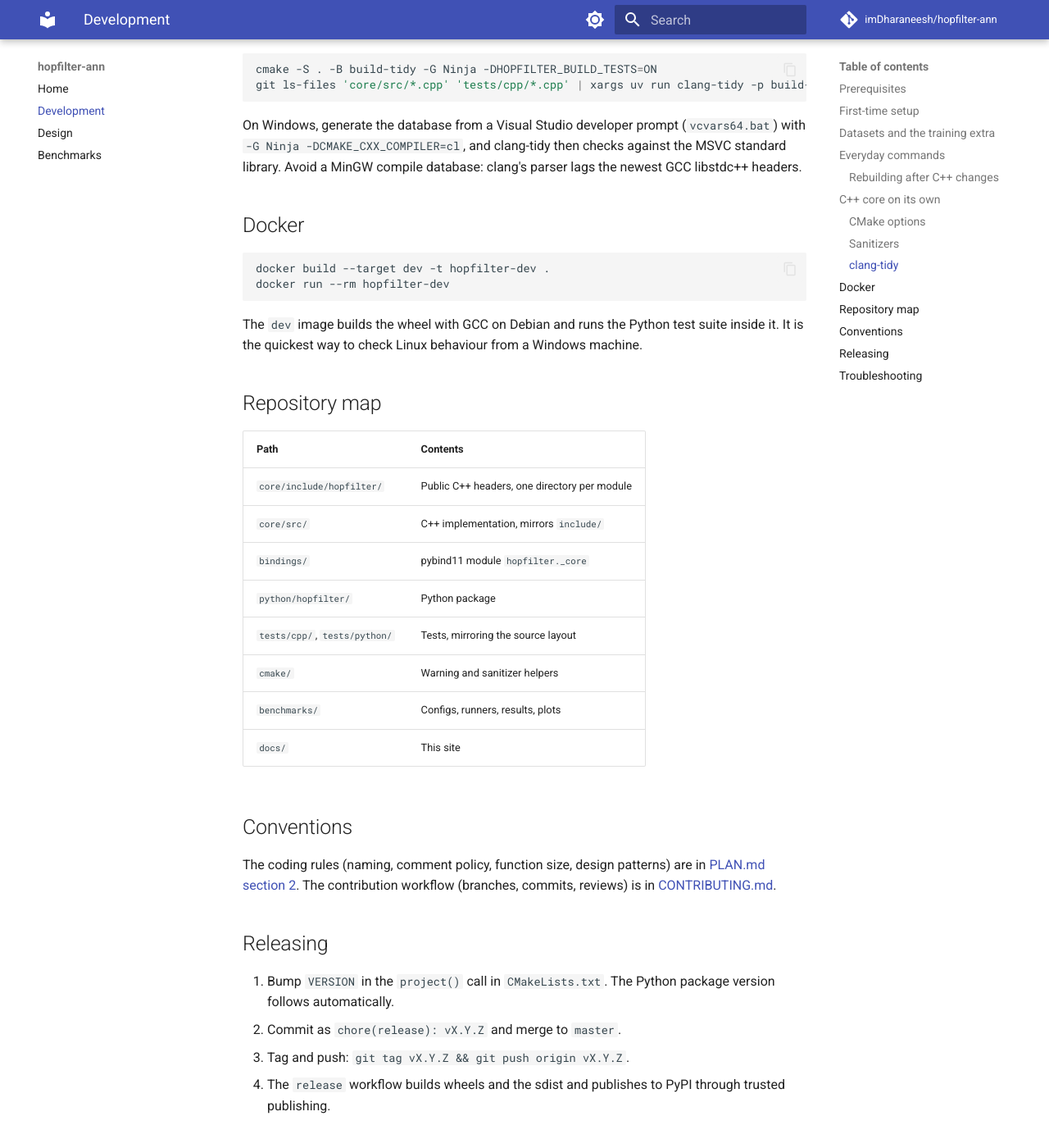
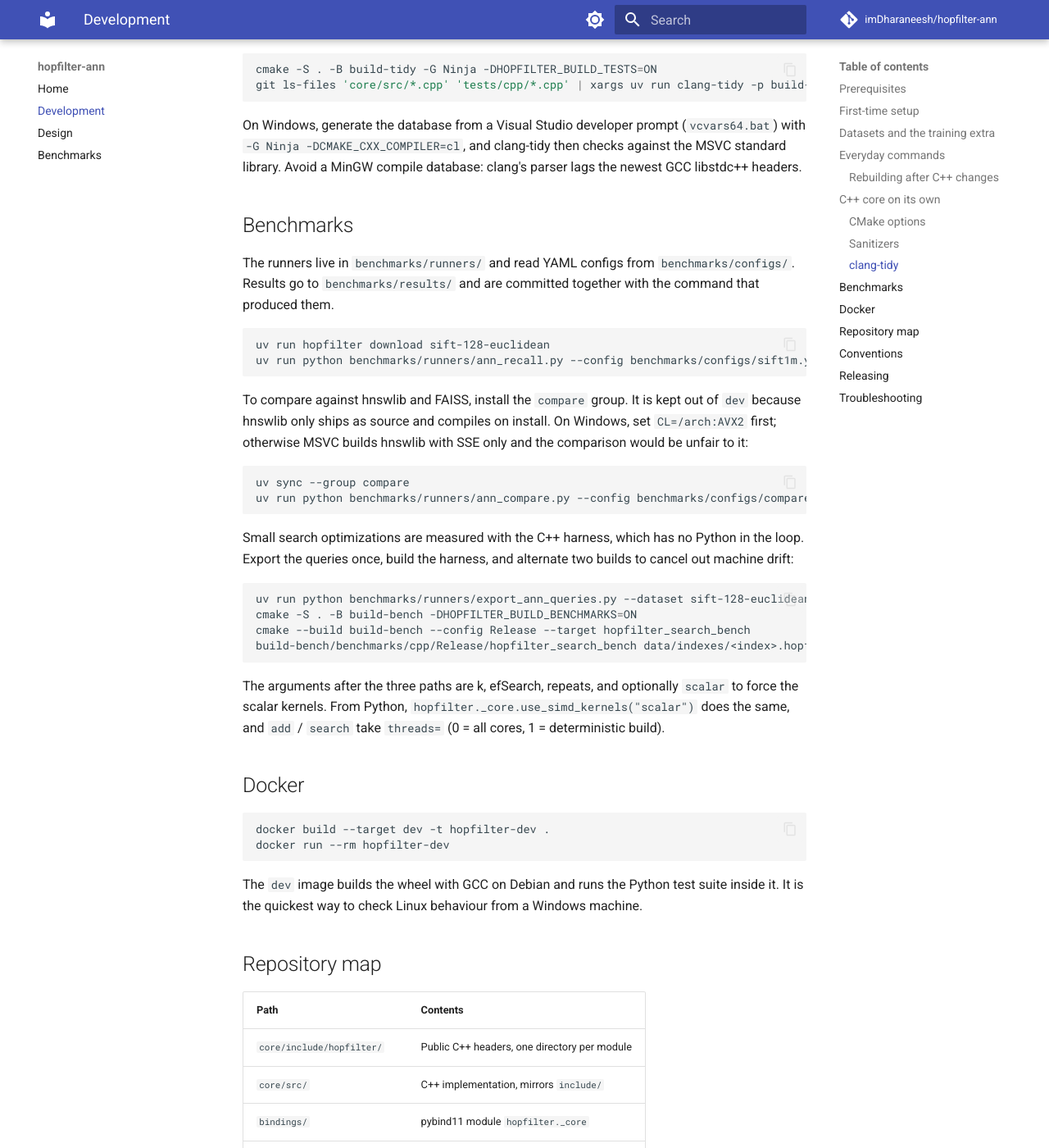
Before and after one commit to imDharaneesh/hopfilter-ann, an MkDocs documentation site: the page built from docs/development.md, in a window 1280 px wide and 1400 px high, scrolled down 3389 px. Shown: the whole window at 82% size. Built offline with MkDocs 1.6.1 and Material for MkDocs 9.7.7, drawn with Linux system fonts in a browser that asks for light colours; comment, search, counter and statistics services are not loaded.

Commit message:
docs: mark phase 3 done and document the benchmark tooling
PLAN records the outcome (fastest build, ahead with all threads, 4-7% behind single-threaded) and that the interleaved level-0 layout was not built. README and the docs landing page move to phase 4. development.md covers the compare group (with CL=/arch:AVX2 for hnswlib on windows), the c++ a/b harness, kernel switching and the threads arguments.

````diff
--- a/docs/development.md
+++ b/docs/development.md
@@ -118,6 +118,33 @@ git ls-files 'core/src/*.cpp' 'tests/cpp/*.cpp' | xargs uv run clang-tidy -p bui
 
 On Windows, generate the database from a Visual Studio developer prompt (`vcvars64.bat`) with `-G Ninja -DCMAKE_CXX_COMPILER=cl`, and clang-tidy then checks against the MSVC standard library. Avoid a MinGW compile database: clang's parser lags the newest GCC libstdc++ headers.
 
+## Benchmarks
+
+The runners live in `benchmarks/runners/` and read YAML configs from `benchmarks/configs/`. Results go to `benchmarks/results/` and are committed together with the command that produced them.
+
+```bash
+uv run hopfilter download sift-128-euclidean
+uv run python benchmarks/runners/ann_recall.py --config benchmarks/configs/sift1m.yaml
+```
+
+To compare against hnswlib and FAISS, install the `compare` group. It is kept out of `dev` because hnswlib only ships as source and compiles on install. On Windows, set `CL=/arch:AVX2` first; otherwise MSVC builds hnswlib with SSE only and the comparison would be unfair to it:
+
+```bash
+uv sync --group compare
+uv run python benchmarks/runners/ann_compare.py --config benchmarks/configs/compare_sift1m.yaml
+```
+
+Small search optimizations are measured with the C++ harness, which has no Python in the loop. Export the queries once, build the harness, and alternate two builds to cancel out machine drift:
+
+```bash
+uv run python benchmarks/runners/export_ann_queries.py --dataset sift-128-euclidean
+cmake -S . -B build-bench -DHOPFILTER_BUILD_BENCHMARKS=ON
+cmake --build build-bench --config Release --target hopfilter_search_bench
+build-bench/benchmarks/cpp/Release/hopfilter_search_bench data/indexes/<index>.hopf data/sift-128-euclidean/sift-128-euclidean.queries.bin data/sift-128-euclidean/sift-128-euclidean.truth.bin 10 64 5
+```
+
+The arguments after the three paths are k, efSearch, repeats, and optionally `scalar` to force the scalar kernels. From Python, `hopfilter._core.use_simd_kernels("scalar")` does the same, and `add` / `search` take `threads=` (0 = all cores, 1 = deterministic build).
+
 ## Docker
 
 ```bash
````
Also changed, not shown: PLAN.md (+2 -1 lines), README.md (+3 -3 lines), docs/index.md (+1 -1 lines).
